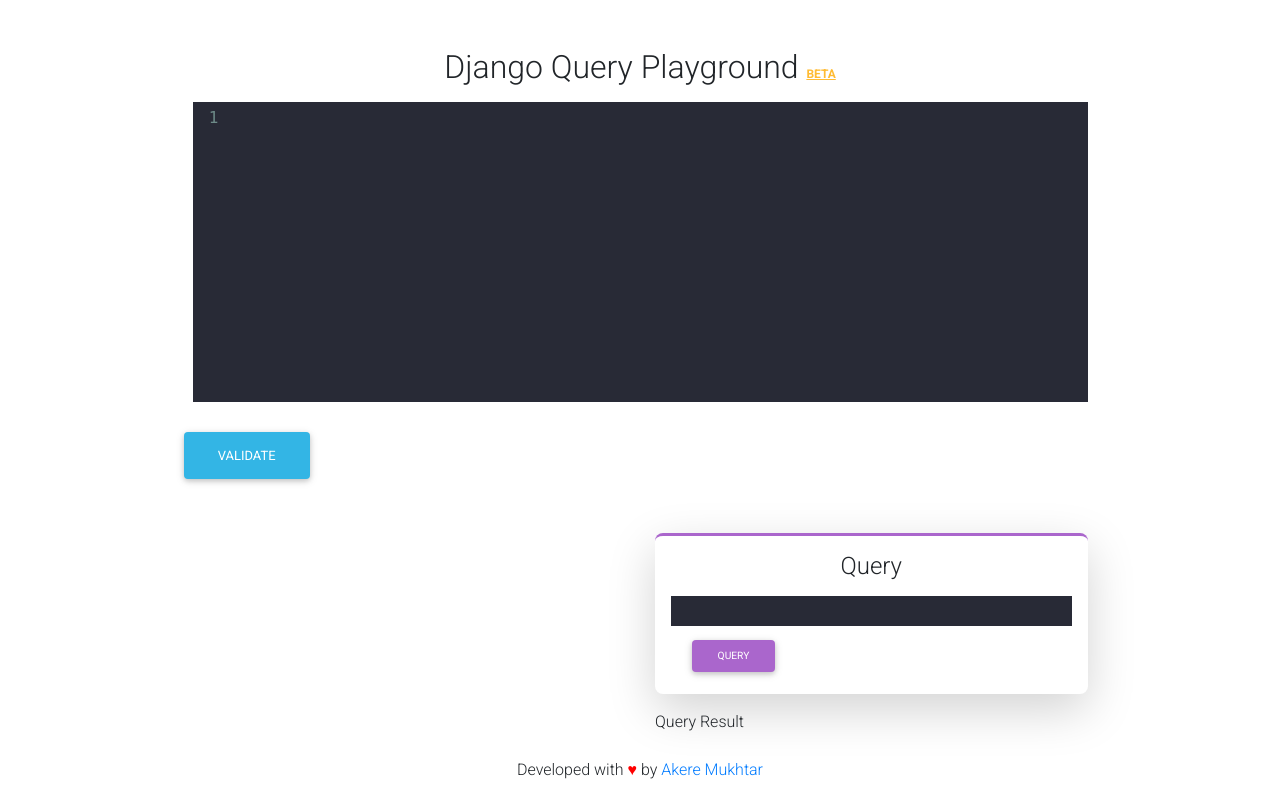
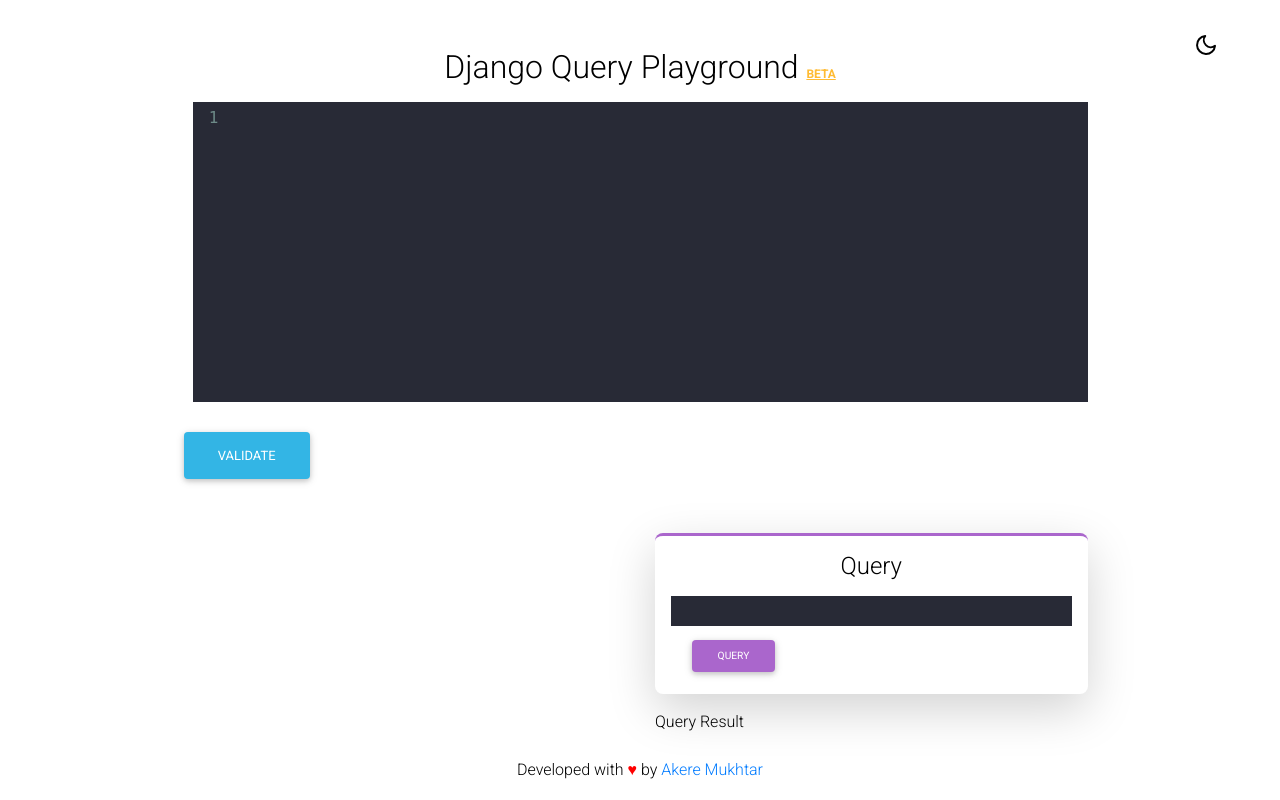
Before and after one commit to sirrobot01/djquery, a Django app: page / in a window 1280 px wide. Run offline with Django 3.2, Linux system fonts and the light colour scheme; some libraries are stand-ins or nearby versions.

Commit message:
Adds dark mode

```diff
--- a/static/styles.css
+++ b/static/styles.css
@@ -1,3 +1,18 @@
+
+
+
+:root {
+    --bg-color: #fff;
+    --text-color: #000;
+    --nav-bar-scrolled: #fff;
+}
+
+[data-theme="dark"] {
+    --bg-color: #343942;
+    --text-color: #fff;
+    --nav-bar-scrolled: #32363d;
+}
+
 button {
     border-radius: 4px !important;
 }
@@ -17,6 +32,8 @@
 
 body {
     width: 100%;
+    background-color: var(--bg-color);
+    color: var(--text-color);
 }
 
 
@@ -27,6 +44,7 @@
 .card {
     border-radius: 8px;
     border-top: 3px solid #a6c;
+    background-color: var(--bg-color);
 }
 
 .table-parent {
@@ -41,3 +59,16 @@
     text-align: center;
 
 }
+
+.theme-switch-button {
+    position: fixed;
+    top: 20px !important;
+    right: 50px !important;
+    z-index: 99;
+    border: 2px solid var(--bg-color);
+    outline: none;
+    color: var(--text-color);
+    cursor: pointer;
+    padding: 10px;
+    border-radius: 10px;
+}
--- a/templates/index.html
+++ b/templates/index.html
@@ -1,7 +1,7 @@
 {% load static %}
 
 <!DOCTYPE html>
-<html lang="en">
+<html lang="en"  data-theme="dark">
 <head>
     <meta charset="UTF-8">
     <meta name="viewport" content="width=device-width, initial-scale=1.0">
@@ -45,6 +45,12 @@
 {% block content %}
 
     <div class="container">
+    <div id="theme-switcher" class="theme-switch-button">
+    <svg xmlns="http://www.w3.org/2000/svg" width="24" height="24" viewBox="0 0 24 24" fill="none" stroke="currentColor"
+         stroke-width="2" stroke-linecap="round" stroke-linejoin="round">
+        <path d="M21 12.79A9 9 0 1 1 11.21 3 7 7 0 0 0 21 12.79z"></path>
+    </svg>
+</div>
         <div class="mx-auto">
             <h2 class="text-center mt-5 mb-3 title-head">Django Query Playground
                 <small class="text-warning text-sm"
@@ -78,7 +84,7 @@
 
                 </div>
                 <div class="col-md-6">
-                    <div class="card p-3 mb-3 shadow-lg bg-white">
+                    <div class="card p-3 mb-3 shadow-lg">
                         <h4 class="text-center mb-3">Query</h4>
                         <textarea id="query" cols="1" rows="1"></textarea>
                         <small class="text-danger" id="query-err"></small>
@@ -120,6 +126,49 @@
 
 
 {% block javascript %}
+     <script type="text/javascript">
+        // Wait for document to load
+        document.addEventListener("DOMContentLoaded", function (event) {
+            let currentTheme = localStorage.getItem("data-theme")
+            const Theme = {
+                "dark": "<svg xmlns=\"http://www.w3.org/2000/svg\" width=\"24\" height=\"24\" viewBox=\"0 0 24 24\" fill=\"none\" stroke=\"currentColor\"\n" +
+                    "         stroke-width=\"2\" stroke-linecap=\"round\" stroke-linejoin=\"round\">\n" +
+                    "        <path d=\"M21 12.79A9 9 0 1 1 11.21 3 7 7 0 0 0 21 12.79z\"></path>\n" +
+                    "    </svg>",
+                "light": "<svg xmlns=\"http://www.w3.org/2000/svg\" width=\"24\" height=\"24\" " +
+                    "viewBox=\"0 0 24 24\" fill=\"none\" stroke=\"currentColor\" stroke-width=\"2\" stroke-linecap=\"round\" stroke-linejoin=\"round\">" +
+                    "<circle cx=\"12\" cy=\"12\" r=\"5\"></circle>" +
+                    "<line x1=\"12\" y1=\"1\" x2=\"12\" y2=\"3\"></line>" +
+                    "<line x1=\"12\" y1=\"21\" x2=\"12\" y2=\"23\"></line>" +
+                    "<line x1=\"4.22\" y1=\"4.22\" x2=\"5.64\" y2=\"5.64\"></line>" +
+                    "<line x1=\"18.36\" y1=\"18.36\" x2=\"19.78\" y2=\"19.78\"></line>" +
+                    "<line x1=\"1\" y1=\"12\" x2=\"3\" y2=\"12\"></line>" +
+                    "<line x1=\"21\" y1=\"12\" x2=\"23\" y2=\"12\"></line>" +
+                    "<line x1=\"4.22\" y1=\"19.78\" x2=\"5.64\" y2=\"18.36\"></line>" +
+                    "<line x1=\"18.36\" y1=\"5.64\" x2=\"19.78\" y2=\"4.22\"></line>" +
+                    "</svg>"
+            }
+            document.documentElement.setAttribute("data-theme", currentTheme ? currentTheme : "light");
+
+            let themeSwitcher = document.getElementById("theme-switcher");
+            themeSwitcher.innerHTML = Theme[currentTheme] ? Theme[currentTheme] : Theme["dark"]
+
+            // When our button gets clicked
+            themeSwitcher.onclick = function () {
+                // Get the current selected theme, on the first run
+                // it should be `light`
+                let currentTheme = document.documentElement.getAttribute("data-theme");
+
+                // Switch between `dark` and `light`
+                let switchToTheme = currentTheme === "dark" ? "light" : "dark"
+
+                // Set our currenet theme to the new one
+                document.documentElement.setAttribute("data-theme", switchToTheme);
+                themeSwitcher.innerHTML = Theme[currentTheme]
+                localStorage.setItem("data-theme", switchToTheme)
+            }
+        });
+    </script>
 
     <script>
         let column = []
```
